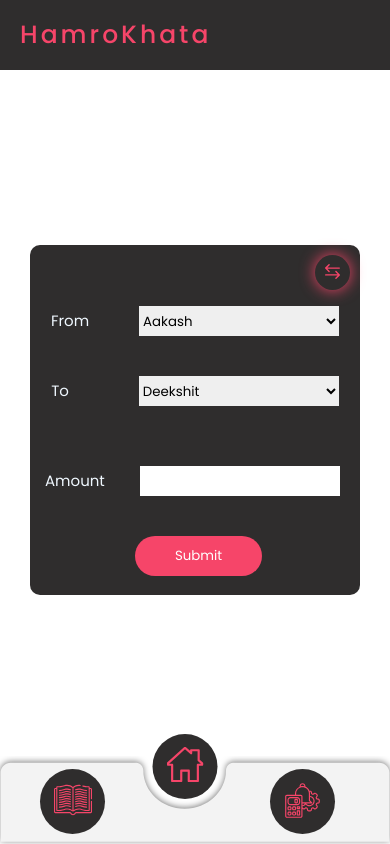
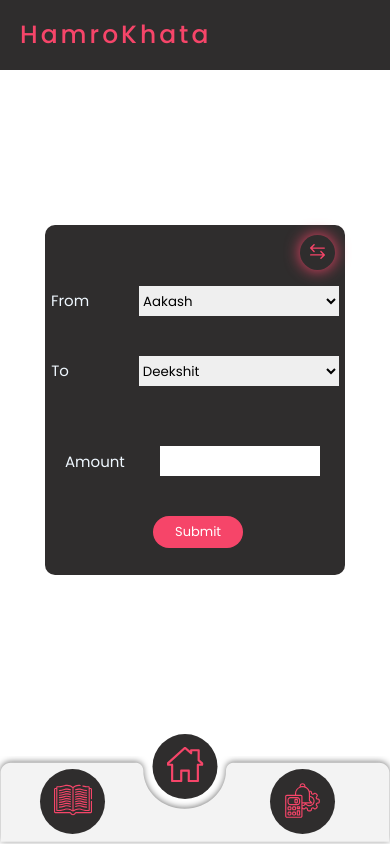
Before and after one commit to aakash018/hamroKhata-client, a React (Create React App) app: page /payment in a window 390 px wide. Built offline with nearby package versions, Linux system fonts and the light colour scheme.

Commit message:
UI fixes for 360 widht

```diff
--- a/src/Components/Entry/index.tsx
+++ b/src/Components/Entry/index.tsx
@@ -83,7 +83,9 @@ const Entry: React.FC<Props> = ({ setShowAudied }) => {
                         <label htmlFor="desc-area">Description</label>
                         <textarea id="desc-area" ref={description} maxLength={120} required />
                     </section>
-                    <MainButton type="submit" disable={loading}>{!loading ? "Submit" : "Auditing"}</MainButton>
+                    <section className="entry-submit">
+                        <MainButton type="submit" disable={loading}>{!loading ? "Submit" : "Auditing"}</MainButton>
+                    </section>
                 </form>
             </div>
         </div>
--- a/src/Components/Entry/style.css
+++ b/src/Components/Entry/style.css
@@ -62,10 +62,16 @@
 }
 
 @media screen and (max-width: 390px) {
+
+
   .entry-container {
-    width: 335px;
-    height: 360px;
-    margin-top: -50px;
+    width: 305px;
+    height: 340px;
+    margin-top: -80px;
+  }
+
+  .entry-container form {
+    left: 30px;
   }
 
   #desc-area {
@@ -73,6 +79,13 @@
   }
 
   .exange_button{
-    left: 10px;
+    top: 4px;
+    left: 4px;
+  }
+
+  .entry-submit{
+    position: absolute;
+    bottom: 10px;
+    left: 20%;
   }
 }
--- a/src/Components/MainButton/style.css
+++ b/src/Components/MainButton/style.css
@@ -14,3 +14,10 @@
     background-color: rgb(112, 112, 112);
     cursor: not-allowed;
 }
+
+@media screen and (max-width: 390px){
+    #main-button{
+        padding: 0.6rem 2.2rem 0.6rem 2.2rem;
+        font-size: 1.3rem;
+    }
+}
--- a/src/Components/Mobile_Footer/style.css
+++ b/src/Components/Mobile_Footer/style.css
@@ -47,8 +47,8 @@ footer {
   }
 }
 
-@media screen and (max-height: 600px) {
+/* @media screen and (max-height: 600px) {
   footer {
     display: none;
   }
-}
+} */
--- a/src/Components/Payment/style.css
+++ b/src/Components/Payment/style.css
@@ -87,11 +87,7 @@
   /* margin-left: 50px; */
 }
 
-.payment-amount-container label {
-  margin-bottom: 2px;
-  margin-right: 10px;
-  margin-left: 50px;
-}
+
 
 .payment-amount-container input {
   width: 200px;
@@ -126,6 +122,7 @@
     transform: translateY(-60%);
   }
 
+
   .payment-amount-container label{
     margin-left: 150px;
     margin-right: 35px;
@@ -136,3 +133,25 @@
   }
 
 }
+
+@media screen and (max-width: 390px){
+  #payment-container{
+    width: 300px;
+    height: 350px;
+
+    margin-top: -40px;
+  }
+
+  .payment-submit-button{
+    left: 43%;
+  }
+
+  .payment-amount-container label{
+    margin-left: 170px;
+  }
+
+  .payment-amount-container input{
+    width: 160px;
+  }
+
+}
```
Also changed, not shown: 1 other file (tests, documents, lock files or other folders).
